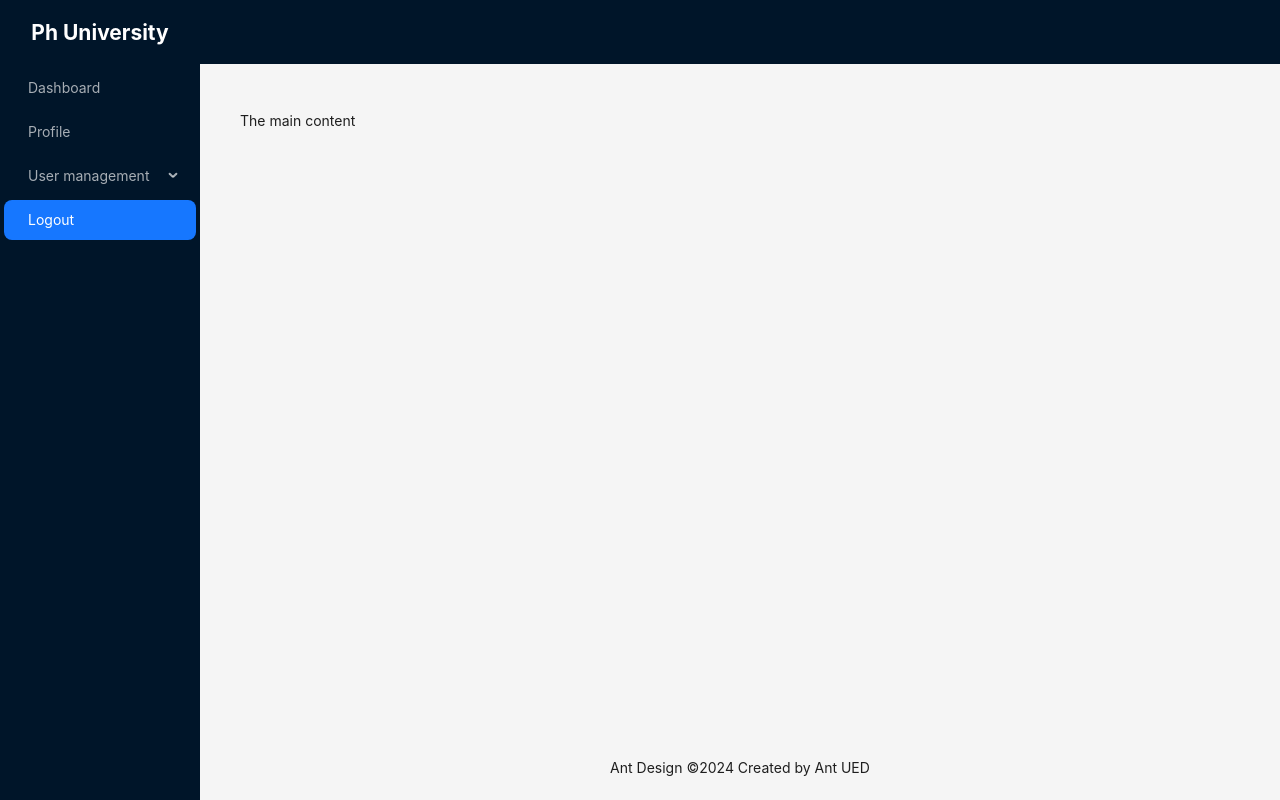
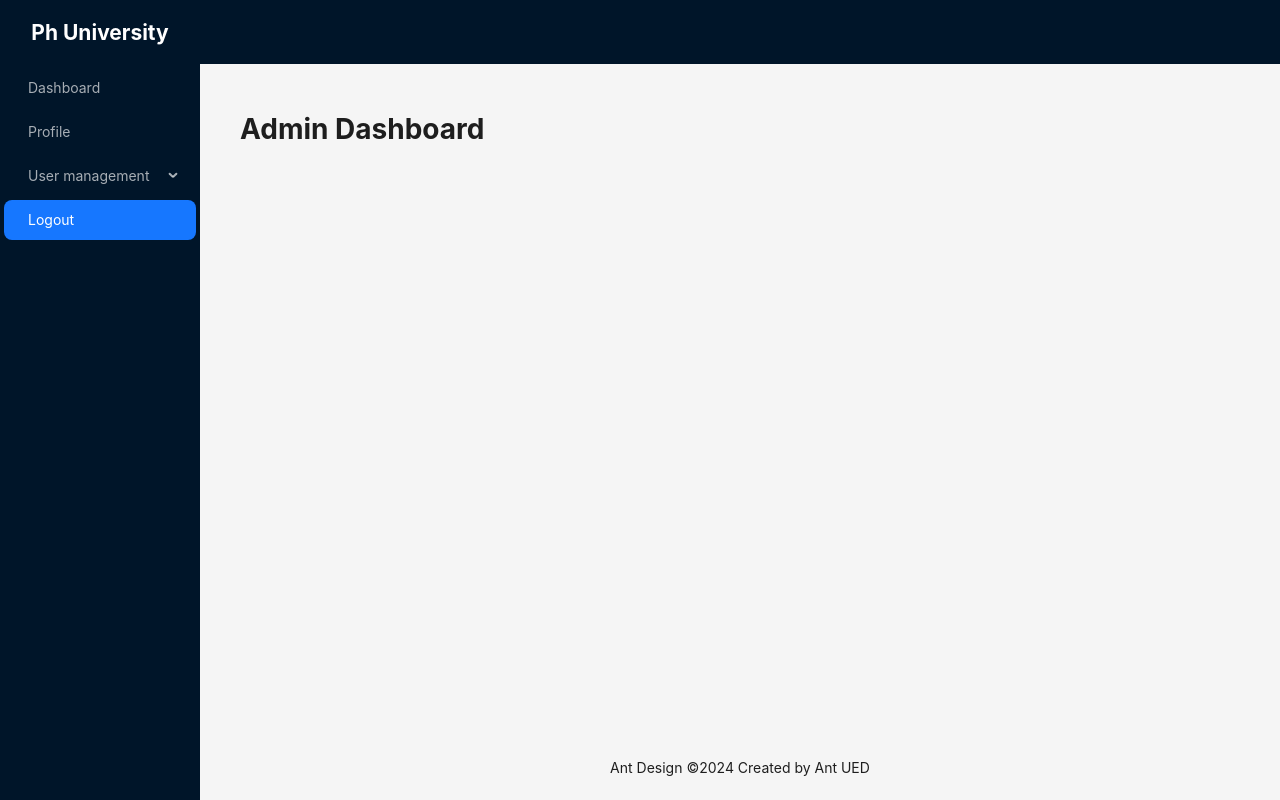
Before and after one commit to ysarafat/ph-university-forntend, a React (Vite) app: page /admin in a window 1280 px wide. Built offline with nearby package versions, Linux system fonts and the light colour scheme.

Commit message:
routes setup

```diff
--- a/src/components/layouts/MainLayout.tsx
+++ b/src/components/layouts/MainLayout.tsx
@@ -1,4 +1,5 @@
 import { Layout, Menu, MenuProps } from "antd";
+import { Outlet } from "react-router-dom";
 
 const { Content, Footer, Header, Sider } = Layout;
 const items: MenuProps["items"] = [
@@ -66,7 +67,7 @@
               minHeight: 360,
             }}
           >
-            The main content
+            <Outlet />
           </div>
         </Content>
         <Footer style={{ textAlign: "center" }}>
--- a/src/main.tsx
+++ b/src/main.tsx
@@ -1,10 +1,11 @@
-import React from 'react'
-import ReactDOM from 'react-dom/client'
-import App from './App.tsx'
-import './index.css'
+import React from "react";
+import ReactDOM from "react-dom/client";
+import { RouterProvider } from "react-router-dom";
+import "./index.css";
+import router from "./routes/routes.tsx";
 
-ReactDOM.createRoot(document.getElementById('root')!).render(
+ReactDOM.createRoot(document.getElementById("root")!).render(
   <React.StrictMode>
-    <App />
-  </React.StrictMode>,
-)
+    <RouterProvider router={router} />
+  </React.StrictMode>
+);
--- /dev/null
+++ b/src/pages/About.tsx
@@ -0,0 +1,5 @@
+const About = () => {
+  return <div>About</div>;
+};
+
+export default About;
--- /dev/null
+++ b/src/pages/Contact.tsx
@@ -0,0 +1,5 @@
+const Contact = () => {
+  return <div>contact</div>;
+};
+
+export default Contact;
--- /dev/null
+++ b/src/pages/Login.tsx
@@ -0,0 +1,5 @@
+const Login = () => {
+  return <div>login</div>;
+};
+
+export default Login;
--- /dev/null
+++ b/src/pages/Register.tsx
@@ -0,0 +1,5 @@
+const Register = () => {
+  return <div>Register</div>;
+};
+
+export default Register;
--- /dev/null
+++ b/src/pages/admin/AdminDashboard.tsx
@@ -0,0 +1,9 @@
+const AdminDashboard = () => {
+  return (
+    <div>
+      <h1>Admin Dashboard</h1>
+    </div>
+  );
+};
+
+export default AdminDashboard;
--- /dev/null
+++ b/src/pages/admin/CreateStudent.tsx
@@ -0,0 +1,9 @@
+const CreateStudent = () => {
+  return (
+    <div>
+      <h1>Create student</h1>
+    </div>
+  );
+};
+
+export default CreateStudent;
--- /dev/null
+++ b/src/routes/routes.tsx
@@ -0,0 +1,53 @@
+import { createBrowserRouter } from "react-router-dom";
+import App from "../App";
+import About from "../pages/About";
+import Contact from "../pages/Contact";
+import Login from "../pages/Login";
+import Register from "../pages/Register";
+import AdminDashboard from "../pages/admin/AdminDashboard";
+import CreateStudent from "../pages/admin/CreateStudent";
+
+const router = createBrowserRouter([
+  {
+    path: "/",
+    element: <App />,
+    children: [
+      {
+        path: "about",
+        element: <About />,
+      },
+      {
+        path: "contact",
+        element: <Contact />,
+      },
+    ],
+  },
+  {
+    path: "/admin",
+    element: <App />,
+    children: [
+      {
+        index: true,
+        element: <AdminDashboard />,
+      },
+      {
+        path: "dashboard",
+        element: <AdminDashboard />,
+      },
+      {
+        path: "create-student",
+        element: <CreateStudent />,
+      },
+    ],
+  },
+  {
+    path: "/login",
+    element: <Login />,
+  },
+  {
+    path: "/register",
+    element: <Register />,
+  },
+]);
+
+export default router;
```
Also changed, not shown: src/components/layouts/AdminLayout.tsx (deleted, +0 -9 lines).
